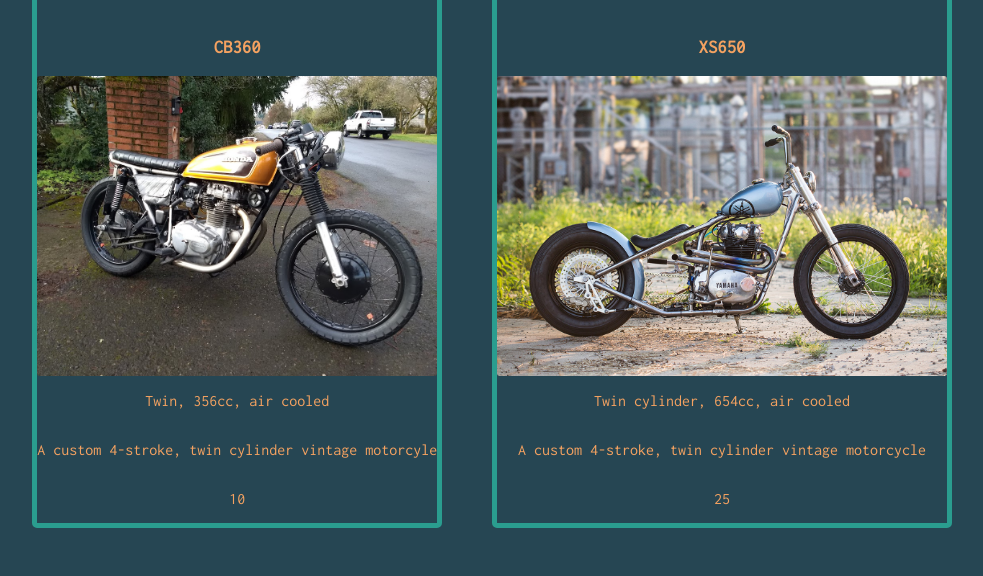
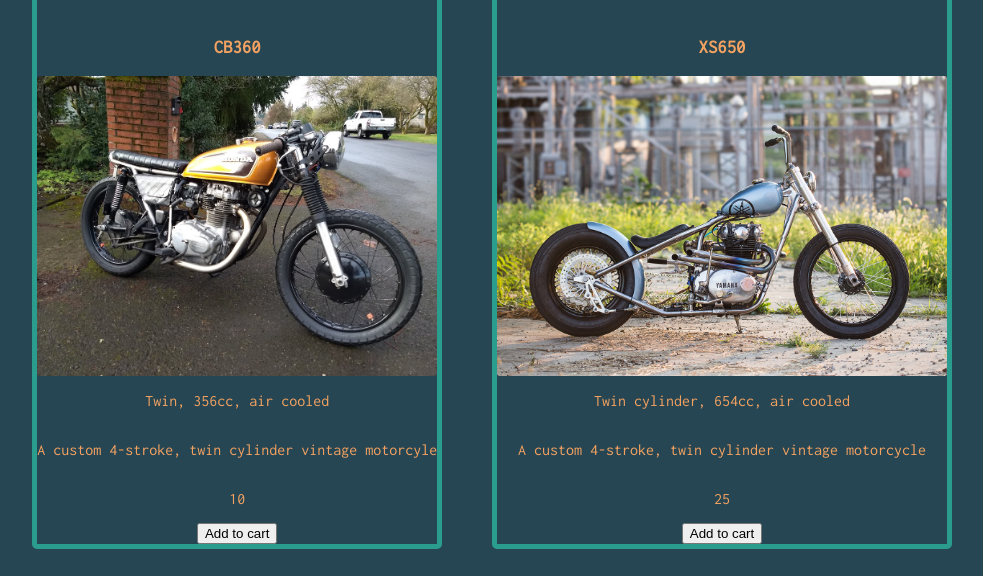
Before and after one commit to NoahDeltoroSmyth/Commerce-site, a website with bundled scripts: page index.html in a window 1280 px wide. Shown: the part 325-901 px from the top of the page, without its empty margins (148-1131 px from the left). Built offline with nearby package versions, Linux system fonts and the light colour scheme.

Commit message:
created add buttons

```diff
--- a/render-motorcycles.js
+++ b/render-motorcycles.js
@@ -31,6 +31,11 @@ export function renderMotorcycle(motorcycle){
     const price = document.createElement('p');
     price.textContent = motorcycle.price;
 
-    motorcycleCard.append(motorcycleManufacturer, motorcycleModel, img, engine, description, price);
+    const button = document.createElement('button');
+    button.textContent = 'Add to cart';
+    button.id = motorcycle.id;
+    button.classList.add = ('add-button');
+
+    motorcycleCard.append(motorcycleManufacturer, motorcycleModel, img, engine, description, price, button);
     return motorcycleCard;
 }
```
Also changed, not shown: index.html (+1 -0 lines), test/example.test.js (line endings or trailing spaces), utils.js (line endings or trailing spaces).
